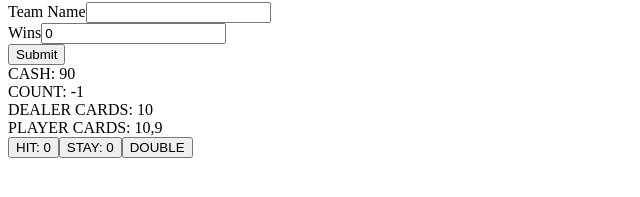
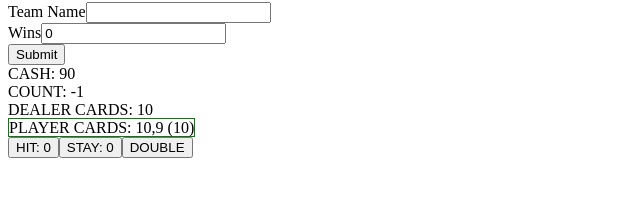
Before and after one commit to jxc454/blackjack-ui, a React app: page /form in a window 1280 px wide. Both pictures are taken after a click on the button "10". Shown: the part 135-332 px from the top of the page, without its empty margins (0-640 px from the left). Built offline with nearby package versions, Linux system fonts and the light colour scheme.

Commit message:
adding split action.

```diff
--- a/package.json
+++ b/package.json
@@ -23,6 +23,7 @@
     "@types/react": "^16.9.38",
     "@types/react-dom": "^16.9.8",
     "@types/react-router-dom": "^5.1.5",
+    "@types/uuid": "^8.0.0",
     "@types/yup": "^0.26.37",
     "html-webpack-plugin": "^3.2.0",
     "jest": "^26.1.0",
@@ -45,6 +46,7 @@
     "react": "^16.13.1",
     "react-dom": "^16.13.1",
     "react-router-dom": "^5.2.0",
+    "uuid": "^8.2.0",
     "yup": "^0.28.5"
   }
 }
--- /dev/null
+++ b/src/app/components/Hand.tsx
@@ -0,0 +1,14 @@
+import React, { ReactElement } from "react";
+
+interface HandProps {
+  active: boolean;
+  text: string;
+}
+
+export default function Hand({ active, text }: HandProps): ReactElement {
+  return (
+    <div>
+      <span style={active ? { border: "1px solid green" } : {}}>{text}</span>
+    </div>
+  );
+}
--- a/src/blackjack/blackjack.tsx
+++ b/src/blackjack/blackjack.tsx
@@ -16,6 +16,8 @@ import {
 } from "lodash";
 // import simulate from "./simulator";
 // import { Simulate } from "react-dom/test-utils";
+
+import Hand from "../app/components/Hand";
 
 export enum GameState {
   Bet,
@@ -236,7 +238,7 @@ export function reducer(game: Game, action: GameAction): Game {
           };
         }
 
-        if (newHands.every(({ stage }) => HandStage.Busted)) {
+        if (newHands.every(({ stage }) => stage === HandStage.Busted)) {
           return {
             ...game,
             deck: newDeck,
@@ -260,17 +262,53 @@ export function reducer(game: Game, action: GameAction): Game {
         };
       }
       if (action.action === Action.Split) {
-        // const newDeck = [...game.deck];
-        //
-        // const [splitCard1, splitCard2] = game.playerCards;
-        // const splitHand1 = concat(splitCard1, pullAt(newDeck, 0));
-        // const splitHand2 = concat(splitCard2, pullAt(newDeck, 0));
-        //
-        // return {
-        //   ...game,
-        //   playerCards: [splitHand1, splitHand2],
-        //   deck: newDeck
-        // };
+        const newHands = cloneDeep(game.hands);
+        const newDeck = [...game.deck];
+
+        const activeHand = newHands.find(
+          ({ stage }) => stage === HandStage.PlayerAction
+        );
+
+        if (!activeHand) {
+          throw new Error(
+            "reducer got 'Action.Split' but found no active hand."
+          );
+        }
+
+        const [splitCard1, splitCard2] = activeHand.cards;
+        const splitHand1 = concat(splitCard1, pullAt(newDeck, 0));
+        const splitHand2 = concat(splitCard2, pullAt(newDeck, 0));
+
+        const splitHands = [
+          {
+            cards: splitHand1,
+            bet: activeHand.bet,
+            stage: isBlackJack(splitHand1)
+              ? HandStage.Settle
+              : HandStage.PlayerAction
+          },
+          {
+            cards: splitHand2,
+            bet: activeHand.bet,
+            stage: isBlackJack(splitHand2)
+              ? HandStage.Settle
+              : HandStage.PlayerAction
+          }
+        ];
+
+        const allHands = concat(newHands, splitHands).filter(
+          hand => hand !== activeHand
+        );
+
+        return {
+          ...game,
+          deck: newDeck,
+          cash: game.cash - activeHand.bet,
+          hands: allHands,
+          state: allHands.some(({ stage }) => stage === HandStage.PlayerAction)
+            ? GameState.PlayerAction
+            : GameState.Settle
+        };
       }
 
       // hit
@@ -303,7 +341,7 @@ export function reducer(game: Game, action: GameAction): Game {
         };
       }
 
-      if (newHands.every(({ stage }) => HandStage.Busted)) {
+      if (newHands.every(({ stage }) => stage === HandStage.Busted)) {
         return {
           ...game,
           deck: newDeck,
@@ -371,6 +409,10 @@ export function reducer(game: Game, action: GameAction): Game {
                 return 0;
               }
 
+              if (isBlackJack(cards)) {
+                return bet * 2.5;
+              }
+
               const playerScore = bestScore(cards);
               if (dealerScore === playerScore) {
                 return bet;
@@ -384,6 +426,9 @@ export function reducer(game: Game, action: GameAction): Game {
 
 export default function Blackjack() {
   const [game, dispatch] = useReducer(reducer, initialState);
+  const activeHand = game.hands.find(
+    ({ stage }) => stage === HandStage.PlayerAction
+  );
 
   switch (game.state) {
     case GameState.Bet:
@@ -405,9 +450,6 @@ export default function Blackjack() {
         </>
       );
     case GameState.PlayerAction:
-      const activeHand = game.hands.find(
-        ({ stage }) => stage === HandStage.PlayerAction
-      );
       // const [hitOutcome, stayOutcome] = simulate(
       //   getCountForGame(game),
       //   activeHand.cards,
@@ -421,11 +463,22 @@ export default function Blackjack() {
           <div>{`CASH: ${game.cash}`}</div>
           <div>{`COUNT: ${getCountForGame(game)}`}</div>
           <div>{`DEALER CARDS: ${game.dealerHole}`}</div>
-          {game.hands.map(({ cards }, index) => (
-            <div
-              key={`${cards.toString()}|${index}`}
-            >{`PLAYER CARDS: ${cards}`}</div>
-          ))}
+          {game.hands.map((hand, index) => {
+            const { cards, stage, bet } = hand;
+            return (
+              <Hand
+                key={`${cards.toString()}|${index}`}
+                text={`PLAYER CARDS: ${cards} (${bet})${
+                  stage === HandStage.Busted
+                    ? " - YOU LOST"
+                    : isBlackJack(cards)
+                    ? " - BLACKJACK"
+                    : ""
+                }`}
+                active={hand === activeHand}
+              />
+            );
+          })}
           <button
             onClick={() => dispatch({ type: "player", action: Action.Hit })}
           >
@@ -436,7 +489,7 @@ export default function Blackjack() {
           >
             {`STAY: ${stayOutcome}`}
           </button>
-          {activeHand.cards.length === 2 && (
+          {activeHand?.cards.length === 2 && (
             <button
               onClick={() =>
                 dispatch({ type: "player", action: Action.DoubleDown })
@@ -445,6 +498,16 @@ export default function Blackjack() {
               DOUBLE
             </button>
           )}
+          {activeHand?.cards.length === 2 &&
+            activeHand.cards[0] === activeHand.cards[1] && (
+              <button
+                onClick={() =>
+                  dispatch({ type: "player", action: Action.Split })
+                }
+              >
+                SPLIT
+              </button>
+            )}
           <br />
         </>
       );
@@ -459,18 +522,25 @@ export default function Blackjack() {
             game.dealerHole,
             game.dealerPocket
           )}`}</div>
-          {game.hands.map(({ cards }, index) => (
-            <div key={`${cards.toString()}|${index}`}>
-              <span>{`PLAYER CARDS: ${cards}`}</span>
-              <span>
-                {bestScore(cards) > dealerScore
-                  ? " - YOU WON"
-                  : dealerScore > bestScore(cards)
-                  ? " - YOU LOST"
-                  : " - PUSH"}
-              </span>
-            </div>
-          ))}
+          <div>
+            {game.hands.map((hand, index) => {
+              const { cards, bet } = hand;
+              return (
+                <div key={`${cards.toString()}|${index}`}>
+                  <Hand
+                    text={`PLAYER CARDS: ${cards} (${bet}) ${
+                      bestScore(cards) > dealerScore
+                        ? ` - ${isBlackJack(cards) ? "BLACKJACK" : "YOU WON"}`
+                        : dealerScore > bestScore(cards)
+                        ? " - YOU LOST"
+                        : " - PUSH"
+                    }`}
+                    active={hand === activeHand}
+                  />
+                </div>
+              );
+            })}
+          </div>
           <button onClick={() => dispatch({ type: "settle" })}>OK</button>
           <br />
           <br />
```
Also changed, not shown: 1 other file (tests, documents, lock files or other folders).
